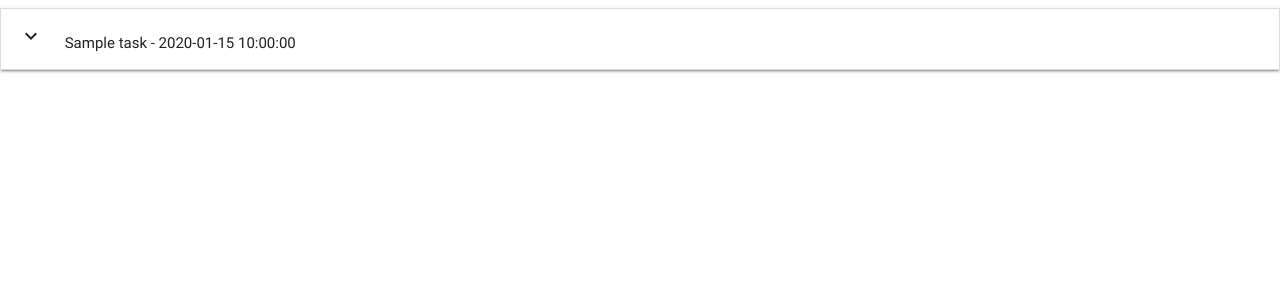
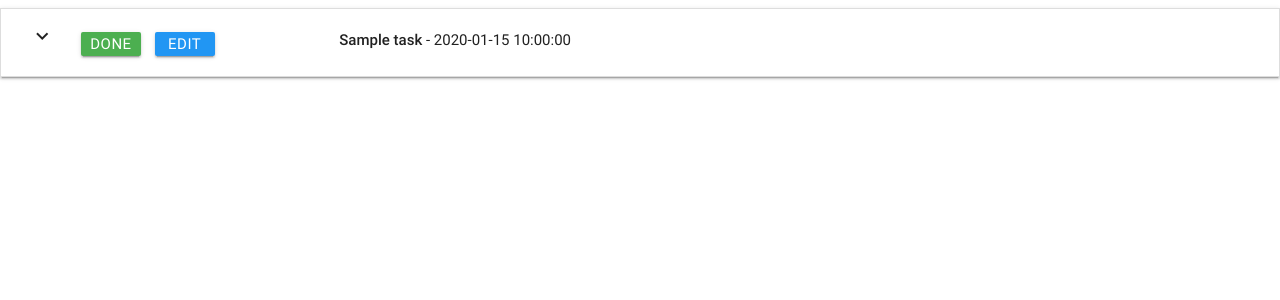
Before and after one commit to samathaluca/task_manager, a Flask app: page / in a window 1280 px wide. Shown: the top 300 px of the page. Run offline with Flask 2, Linux system fonts and the light colour scheme; a database or web service that is not in the repository returns one stand-in record (values such as "Sample title"); some libraries are stand-ins or nearby versions.

Commit message:
red style

```diff
--- /dev/null
+++ b/static/css/style.css
@@ -0,0 +1,11 @@
+.btn_small {
+    height: 24px;
+    width: 60px;
+    line-height: 24px;
+    margin: 5px 5px;
+    padding: 0 0.5em;
+}
+
+.task_header {
+    margin-top: 5px;
+}
--- a/templates/base.html
+++ b/templates/base.html
@@ -4,6 +4,7 @@
 <head>
     <link href="https://fonts.googleapis.com/icon?family=Material+Icons" rel="stylesheet">
     <link rel="stylesheet" href="https://cdnjs.cloudflare.com/ajax/libs/materialize/0.100.2/css/materialize.min.css">
+    <link rel="stylesheet" href="{{url_for('static', filename='css/style.css')}}" type="text/css"/>
 </head>
 
 <body>
@@ -24,8 +25,10 @@
             clear: 'Clear',
             close: 'Ok',
             closeOnSelect: false // Close upon selecting a date,
-        });
-    </script>
+
+});
+
+        </script>
 </body>
 
 </html>
--- a/templates/tasks.html
+++ b/templates/tasks.html
@@ -1,20 +1,26 @@
-{% extends 'base.html' %} {% block content %}
+{% extends 'base.html'%} {% block content %}
+<div class="row">
     <ul class="collapsible" data-collapsible="accordion">
         {% for task in tasks %}
         <li>
             <div class="collapsible-header">
+                <div class="col s3">
+                    <i class="material-icons">expand_more</i>
+                    <a class="waves-effect waves-light btn btn_small green">Done</a>
+                    <a class="waves-effect waves-light btn btn_small blue">Edit</a>
 
-                <div class=" task_header col s9">
-                    <i class="material-icons">expand_more</i> {{task.task_name}} - {{task.due_date}}
+                </div>
+                <div class="task_header col s9">
+                    <strong>{{task.task_name}}</strong> - {{task.due_date}}
                 </div>
             </div>
             <div class="collapsible-body">
                 <span>
-                    {{task.task_description}}
-                </span>
+                {{task.task_description}}
+            </span>
             </div>
         </li>
         {% endfor %}
     </ul>
-
+</div>
 {% endblock %}
```
